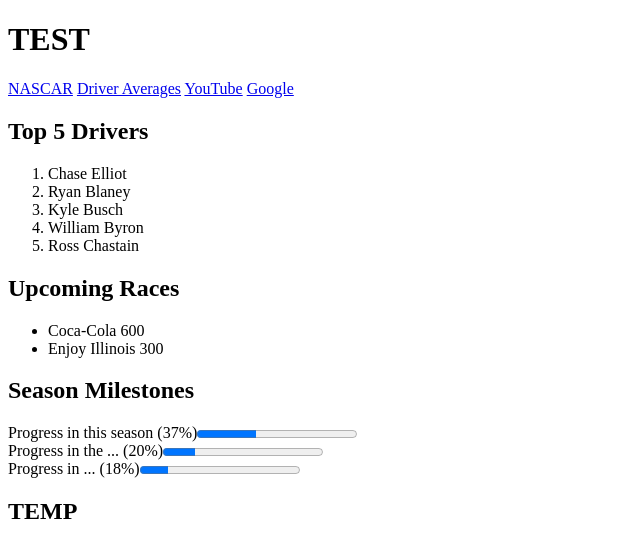
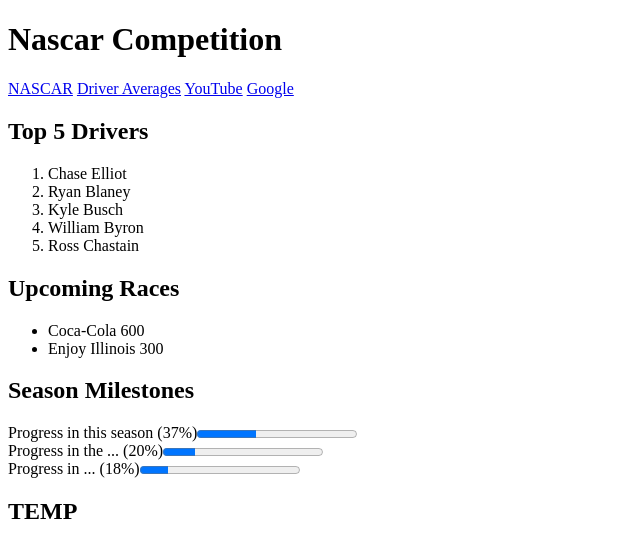
Before and after one commit to homeGrownCheese/homeGrownCheese.github.io, a plain HTML site: page index.html in a window 1280 px wide. Shown: the top 541 px of the page, without its empty margins (0-640 px from the left). Drawn offline with Linux system fonts and the light colour scheme.

Commit message:
Update index.html

```diff
--- a/index.html
+++ b/index.html
@@ -6,7 +6,7 @@
 </head>
 <body>
 	<header>
-		<h1>TEST</h1>
+		<h1>Nascar Competition</h1>
 	</header>
 
 
```
